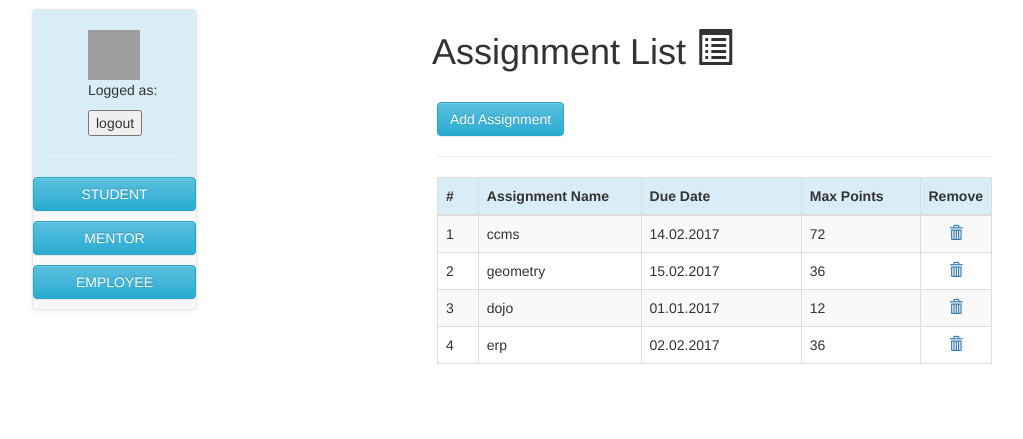
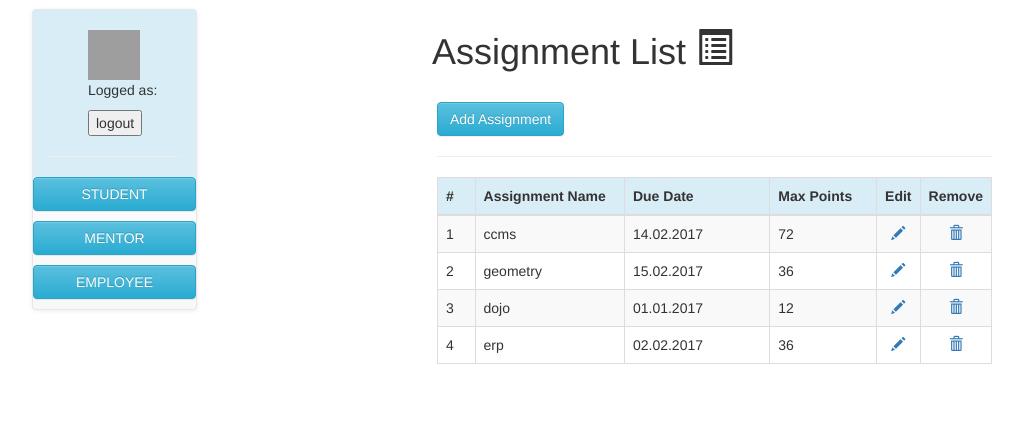
Before and after one commit to ztokarski/python-ccms-project, a Flask app: page /assignment_list in a window 1280 px wide; the page is wider, and only the part inside the window is pictured. Shown: the part 361-800 px from the top of that part, without its empty margins (38-1061 px from the left). Run offline with Flask 2, Linux system fonts and the light colour scheme; data comes from the database, SQL or seed files in the repository; some libraries are stand-ins or nearby versions; grey boxes are pictures that could not be loaded.

Commit message:
Update assignment list - now student can't edit assignment

```diff
--- a/templates/assignment_list.html
+++ b/templates/assignment_list.html
@@ -24,6 +24,7 @@
                             <th>Due Date</th>
                             <th>Max Points</th>
                             {% if session["user_role"] != "student" %}
+                                <th>Edit</th>
                                 <th>Remove</th>
                             {% endif %}
                         </tr>
@@ -33,8 +34,12 @@
                                 <td class="col-md-1 ">{{ assignments.index(assignment) + 1 }}</td>
                                 <td class="col-md-4 ">{{ assignment.assignment_name }}</td>
                                 <td class="col-md-4 ">{{ assignment.due_date }}</td>
-                        <td class="col-md-4 ">{{ assignment.max_points }}</td>
+                                <td class="col-md-4 ">{{ assignment.max_points }}
                                     {% if session["user_role"] != "student" %}
+                                        <td class="col-md-1 col-sm-1 col-xs-1 text-center"><a
+                                                href="/assignment_edit/{{ assignment.ID_assignment }}"
+                                                class="button "><span
+                                                class="glyphicon glyphicon-pencil"></span></a></td>
                                         <td class="col-md-1  text-center"><a
                                                 href="/assignment_remove/{{ assignment.ID_assignment }}"
                                                 class="button"><span class="glyphicon glyphicon-trash"></span></a></td>
```
Lines whose indentation alone changed are shown as unchanged.
